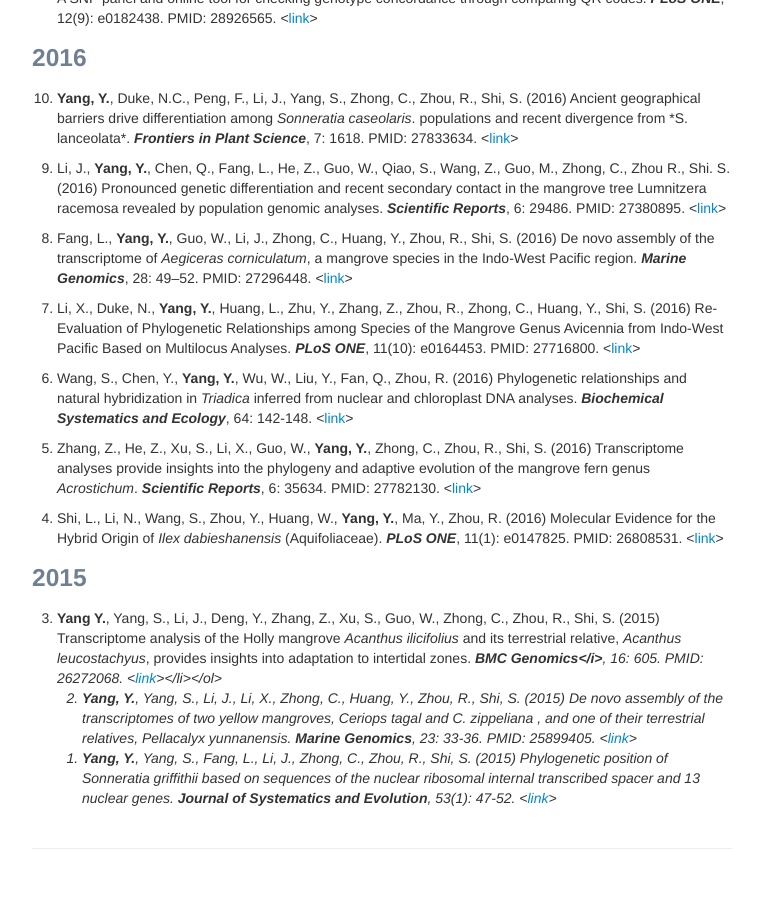
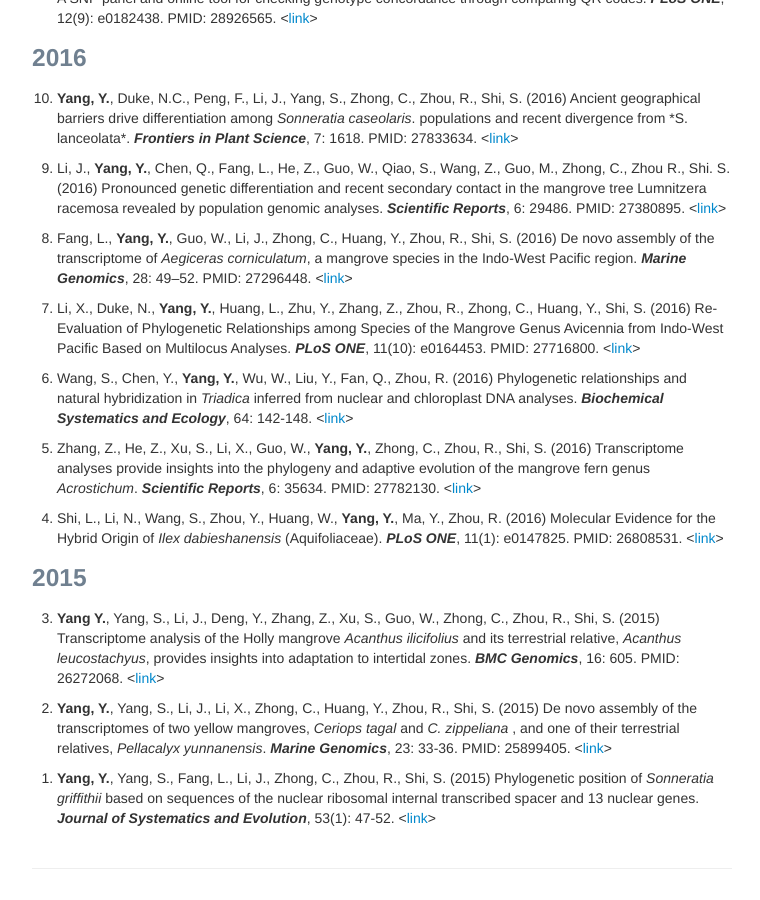
Before and after one commit to yycunc/yycunc.github.io, a Jekyll site: the page built from pages/pubs.md, in a window 1280 px wide and 900 px high, scrolled down 1686 px. Shown: the whole window, without its empty margins (258-1018 px from the left). Built offline with Jekyll 4.4.1, drawn with Linux system fonts in a browser that asks for light colours.

Commit message:
Update pubs.md

```diff
--- a/pages/pubs.md
+++ b/pages/pubs.md
@@ -80,7 +80,7 @@ title: Yuchen Yang's publications
 
 ### 2015
 
-<ol start="3"> <li><b>Yang Y.</b>, Yang, S., Li, J., Deng, Y., Zhang, Z., Xu, S., Guo, W., Zhong, C., Zhou, R., Shi, S. (2015) Transcriptome analysis of the Holly mangrove <i>Acanthus ilicifolius</i> and its terrestrial relative, <i>Acanthus leucostachyus</i>, provides insights into adaptation to intertidal zones. <i><b>BMC Genomics</i></b>, 16: 605. PMID: 26272068. <<a href="https://bmcgenomics.biomedcentral.com/articles/10.1186/s12864-015-1813-9">link</a>></li></ol>
+<ol start="3"> <li><b>Yang Y.</b>, Yang, S., Li, J., Deng, Y., Zhang, Z., Xu, S., Guo, W., Zhong, C., Zhou, R., Shi, S. (2015) Transcriptome analysis of the Holly mangrove <i>Acanthus ilicifolius</i> and its terrestrial relative, <i>Acanthus leucostachyus</i>, provides insights into adaptation to intertidal zones. <i><b>BMC Genomics</b></i>, 16: 605. PMID: 26272068. <<a href="https://bmcgenomics.biomedcentral.com/articles/10.1186/s12864-015-1813-9">link</a>></li></ol>
 
 <ol start="2"> <li><b>Yang, Y.</b>, Yang, S., Li, J., Li, X., Zhong, C., Huang, Y., Zhou, R., Shi, S. (2015) De novo assembly of the transcriptomes of two yellow mangroves, <i>Ceriops tagal</i>  and <i>C. zippeliana</i> , and one of their terrestrial relatives, <i>Pellacalyx yunnanensis</i>. <i><b>Marine Genomics</b></i>, 23: 33-36. PMID: 25899405. <<a href="https://www.sciencedirect.com/science/article/abs/pii/S1874778715000586">link</a>></li></ol>
 
```
